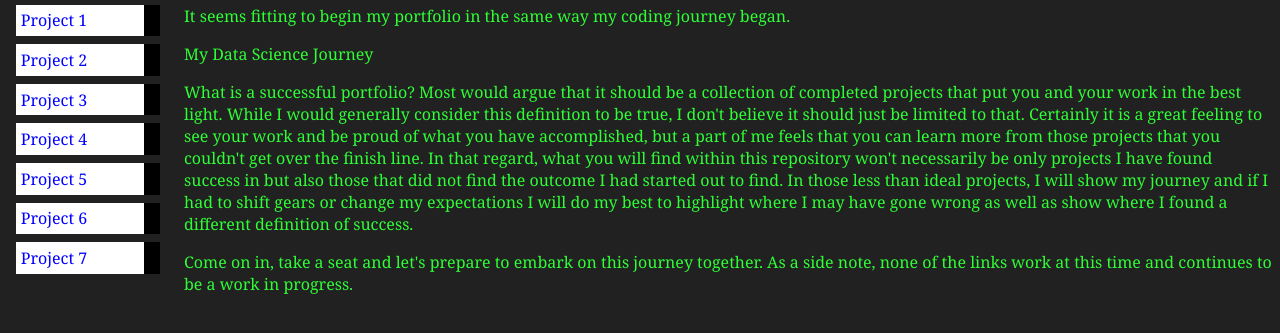
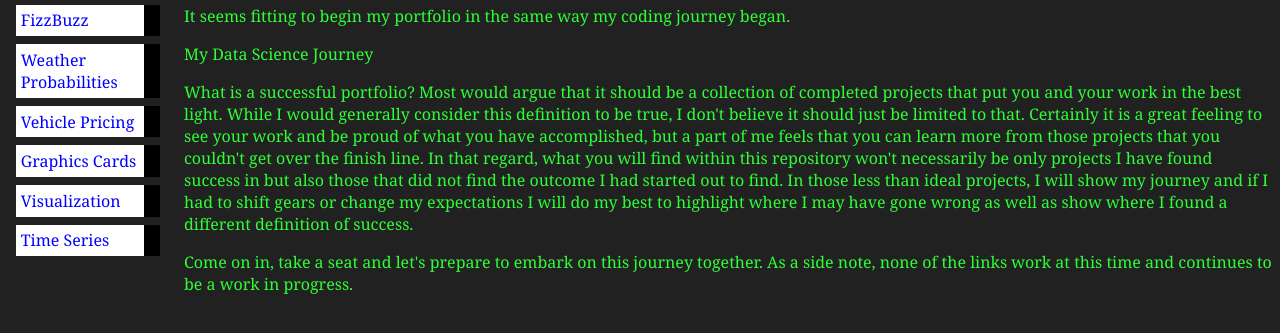
Before and after one commit to Cwnosky/A-Brief-History-of-Time, a plain HTML site: page index.html in a window 1280 px wide. Shown: the part 75-408 px from the top of the page. Drawn offline with Linux system fonts and the light colour scheme.

Commit message:
Update index.html

```diff
--- a/index.html
+++ b/index.html
@@ -52,13 +52,12 @@
     <!--Navigation-->
     <ul class="navbar">
         <li><a href="index.html">Home</a></li>
-        <li><a href="Project_1.html">Project 1</a></li>
-        <li><a href="Project_2.html">Project 2</a></li>
-        <li><a href="Project_3.html">Project 3</a></li>
-        <li><a href="Project_4.html">Project 4</a></li>
-        <li><a href="Project_5.html">Project 5</a></li>
-        <li><a href="Project_6.html">Project 6</a></li>
-        <li><a href="Project_7.html">Project 7</a></li>
+        <li><a href="Project_1.html">FizzBuzz</a></li>
+        <li><a href="Project_2.html">Weather Probabilities</a></li>
+        <li><a href="Project_3.html">Vehicle Pricing</a></li>
+        <li><a href="Project_4.html">Graphics Cards</a></li>
+        <li><a href="Project_5.html">Visualization</a></li>
+        <li><a href="Project_6.html">Time Series</a></li>
     </ul>
 
     <!--Main Content-->
```
